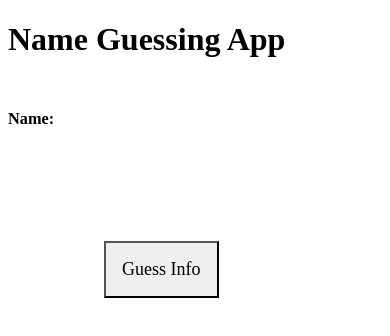
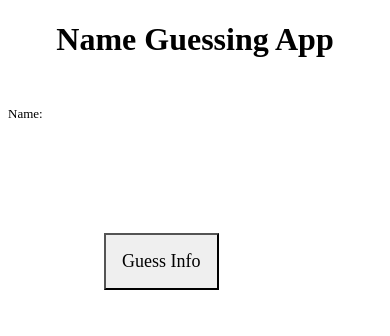
Before and after one commit to imNKsid/HyVee_NameGuess_NextJS, a Next.js app in the folder guess-about-you/: page /home in a window 390 px wide. Shown: the top 336 px of the page. Built offline with nearby package versions, Linux system fonts and the light colour scheme.

Commit message:
Adjusted the styling for mobile app

```diff
--- a/guess-about-you/src/app/page.module.css
+++ b/guess-about-you/src/app/page.module.css
@@ -40,6 +40,7 @@
   font-weight: 700;
   font-size: larger;
   margin-left: 0.5rem;
+  text-transform: capitalize;
 }
 
 .button {
@@ -51,16 +52,38 @@
   font-family: var(--font-mono);
 }
 
+.info p {
+  margin-bottom: 0.5rem;
+}
+
+.info span {
+  color: aqua;
+  text-transform: capitalize;
+}
+
 /* Mobile */
 @media (max-width: 700px) {
   .button {
-    position: relative;
     margin: 6rem;
-    padding: 1rem;
     border-radius: var(--border-radius);
     font-size: large;
-    font-family: var(--font-mono);
     white-space: nowrap;
+  }
+  .heading {
+    text-align: center;
+  }
+  .description label {
+    font-weight: 300;
+    font-size: small;
+  }
+  .description input {
+    padding: 1rem;
+    background-color: rgba(var(--callout-rgb), 0.5);
+    border: 1px solid rgba(var(--callout-border-rgb), 0.9);
+    border-radius: var(--border-radius);
+    font-weight: 700;
+    font-size: small;
+    margin-left: 0.5rem;
   }
 }
 
```
